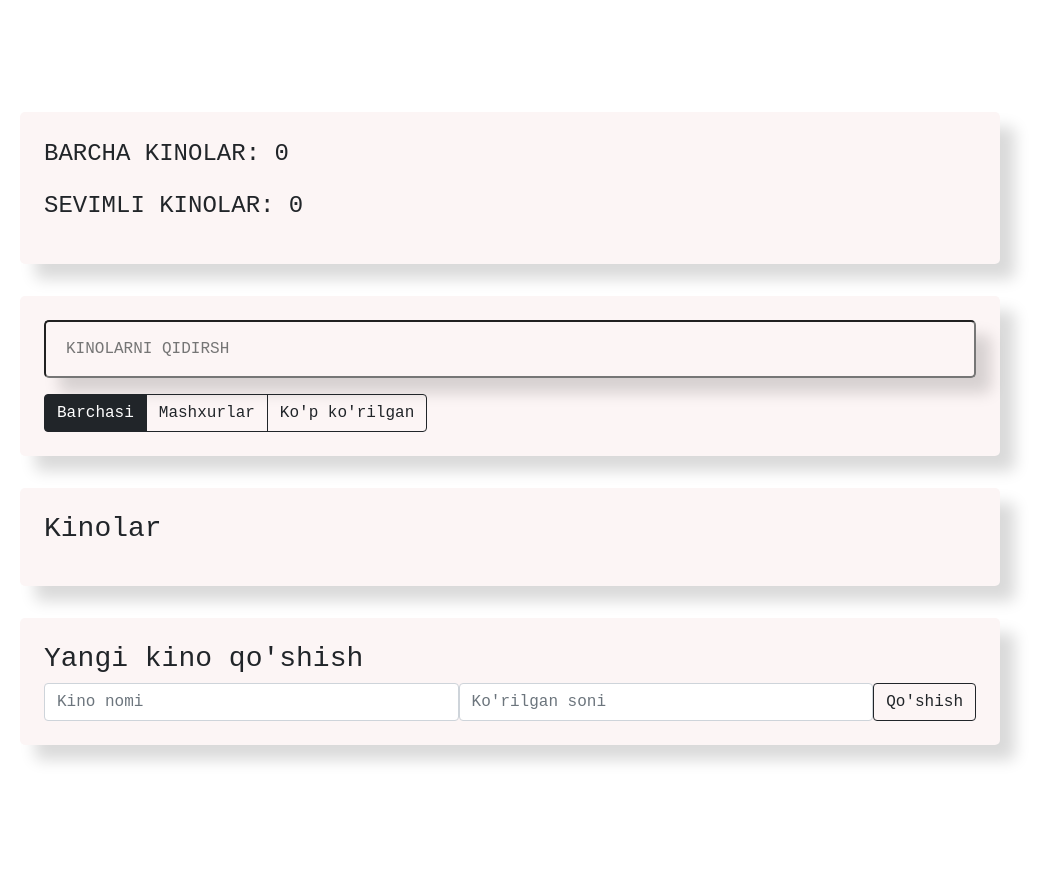
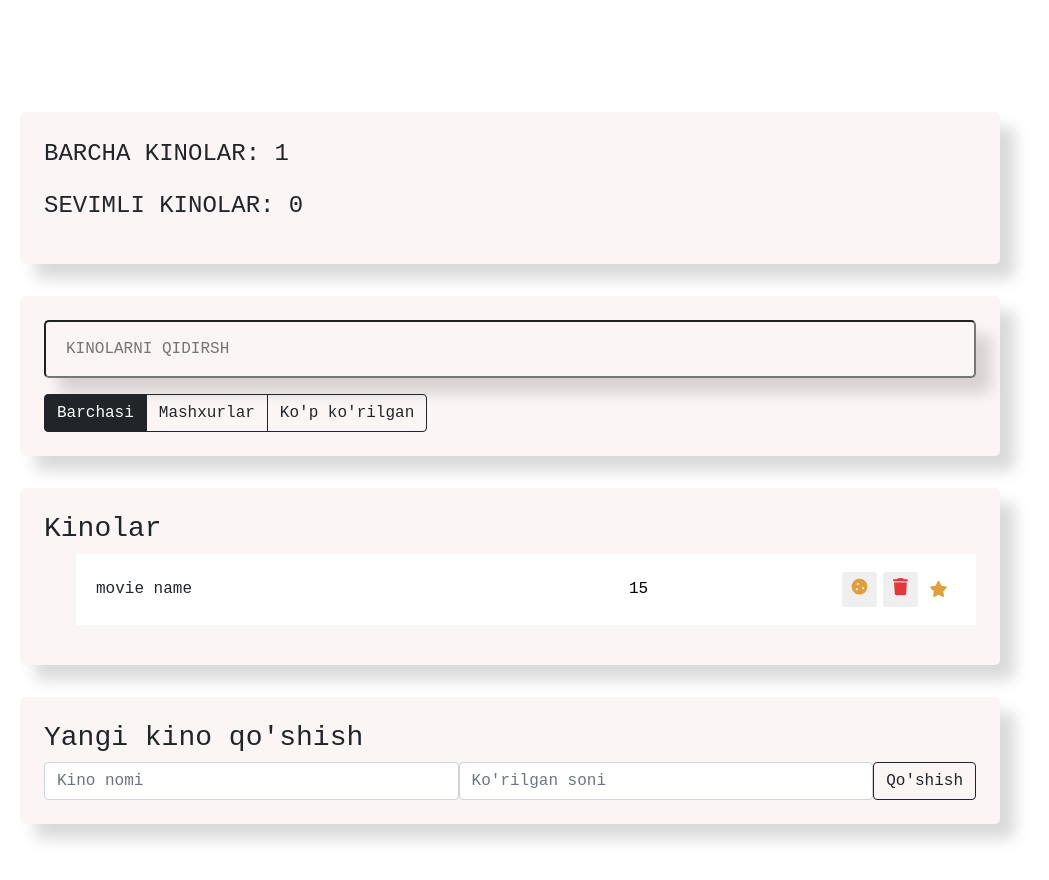
Before and after one commit to Single-Dev/movies-app, a Vue app in the folder vue-project/: page / in a window 1280 px wide. Shown: the top 880 px of the page, without its empty margins (130-1179 px from the left). Before the commit the page ends 825 px from the top, so only its background shows below. Built offline with nearby package versions, Linux system fonts and the light colour scheme.

Commit message:
onLike and onFavourite `optimized`

```diff
--- a/vue-project/src/components/app/App.vue
+++ b/vue-project/src/components/app/App.vue
@@ -9,7 +9,7 @@
                 <SearchPanel/>
                 <Filters/>
             </div>
-            <MovieList :movies="movies" @onlike="onLikeHand"/>
+            <MovieList :movies="movies" @onToggle="onToggleHandler"/>
             <MovieAddForm @createMovie="createMovie"/>
         </div>
     </div>
@@ -32,21 +32,28 @@ export default{
     },
     data() {
         return {
-            movies: [],
+            movies: [
+                {
+                    name: 'movie name',
+                    viewers: 15,
+                    like: true,
+                    fovourite: false,
+                    id: 1
+                },
+            ],
         }
     },
     methods:{
         createMovie(item){
             this.movies.push(item)
         },
-        onLikeHand(id){
-            const arr = this.movies.map(item=>{
+        onToggleHandler({id, prop}){
+            this.movies = this.movies.map(item=>{
                 if (item.id == id){
-                    item.like = !item.like
+                    return {...item, [prop]: !item[prop]}
                 }
                 return item
             })
-            console.log(arr);
         }
     }
 }
--- a/vue-project/src/components/movie-list-item/MovieListItem.vue
+++ b/vue-project/src/components/movie-list-item/MovieListItem.vue
@@ -1,9 +1,9 @@
 <template >
        <li class="list-group-item" :class="[{like: movie_1.like}, {fovourite: movie_1.fovourite}]">
-        <span class="list-group-item-label" @click="onLike">{{movie_1.name}}</span>
+        <span class="list-group-item-label" @click="$emit('onToggle', {id: movie_1.id, prop: 'like'} )">{{movie_1.name}}</span>
         <div class="d-flex justify-content-center align-items-center">
             <input type="number" class="list-group-item-input" :value="movie_1.viewers">
-            <button type="button" class="btn-cookie btn-sm">
+            <button @click="$emit('onToggle', {id: movie_1.id, prop: 'fovourite'})" type="button" class="btn-cookie btn-sm">
                 <i class="fas fa-cookie"></i>
             </button>
             <button type="button" class="btn-trash btn-sm">
@@ -21,11 +21,6 @@ export default {
             required: true,
         },
     },
-    methods:{
-        onLike(){
-            this.$emit("onLike")
-        }
-    }
 }
 </script>
 <style scoped>
--- a/vue-project/src/components/movie-list/MovieList.vue
+++ b/vue-project/src/components/movie-list/MovieList.vue
@@ -2,7 +2,7 @@
     <div class="movie-list">
         <h3>Kinolar</h3>
         <ul >
-            <MovieListItem  v-for="movie in movies" :movie_1="movie" :key="movie.id" @onLike="$emit('onlike', movie.id)"/>
+            <MovieListItem  v-for="movie in movies" :movie_1="movie" :key="movie.id" @onToggle="$emit('onToggle', $event)"/>
         </ul>
     </div>
 </template>
```
